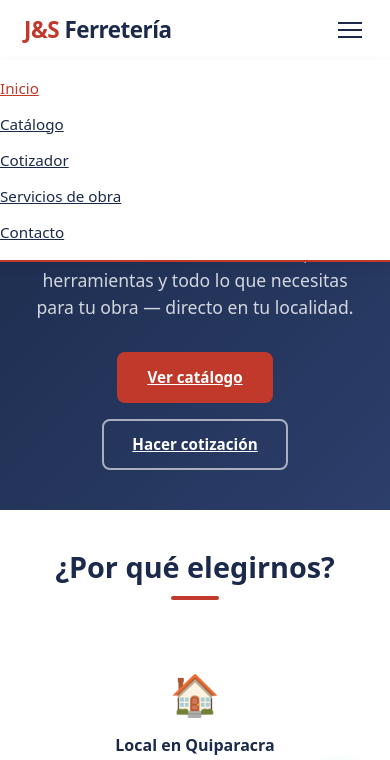
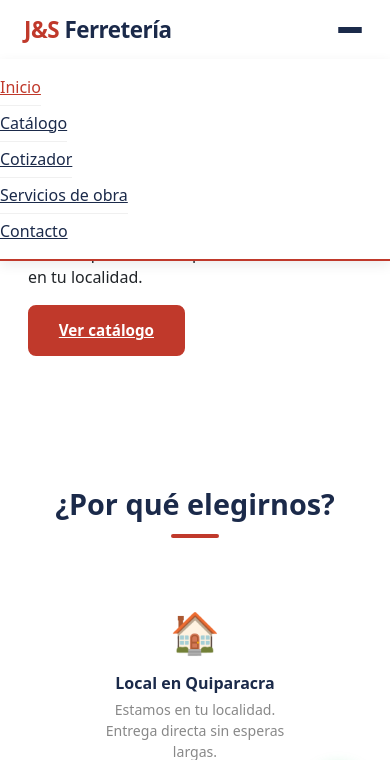
Before and after one commit to OJ-Edelsonn/ferresystem, a PHP site: page /ferresystem/index.php in a window 390 px wide. Shown: the top 760 px of the page. Run offline with PHP 8.4, Linux system fonts and the light colour scheme; data comes from the database, SQL or seed files in the repository; data that the repository does not hold is empty.

Commit message:
Mejoras para la versión movil (responsive)

```diff
--- a/public/css/estilos.css
+++ b/public/css/estilos.css
@@ -45,69 +45,115 @@ img { max-width: 100%; display: block; }
     z-index: 999;
     box-shadow: 0 2px 8px rgba(0,0,0,0.06);
 }
+
 .navbar-logo {
     font-size: 1.4rem;
     font-weight: 800;
     color: var(--rojo);
     letter-spacing: -0.5px;
+    cursor: pointer;
 }
 .navbar-logo span { color: var(--navy); }
+
+/* Menú horizontal en desktop */
 .navbar-nav {
     display: flex;
+    flex-direction: row;
     gap: 1.5rem;
     list-style: none;
+    margin: 0;
+    padding: 0;
 }
 .navbar-nav a {
     font-size: 0.95rem;
     font-weight: 500;
     color: var(--navy);
     transition: color 0.2s;
+    white-space: nowrap;
 }
 .navbar-nav a:hover,
 .navbar-nav a.activo { color: var(--rojo); }
 
-/* Menú hamburguesa móvil */
+/* Botón hamburguesa — oculto en desktop */
 .nav-toggle {
     display: none;
     background: none;
     border: none;
     cursor: pointer;
     padding: 4px;
+    flex-direction: column;
+    gap: 5px;
 }
 .nav-toggle span {
     display: block;
     width: 24px;
     height: 2px;
     background: var(--navy);
-    margin: 5px 0;
     transition: 0.3s;
+    border-radius: 2px;
 }
 
-/* ── Hero ── */
-.hero {
-    background: linear-gradient(135deg, var(--navy) 0%, #2C3E6A 100%);
-    color: var(--blanco);
-    padding: 5rem 1.5rem 4rem;
-    text-align: center;
+/* Animación del botón hamburguesa cuando está activo */
+.nav-toggle.activo span:nth-child(1) {
+    transform: translateY(7px) rotate(45deg);
 }
-.hero h1 {
-    font-size: clamp(2rem, 5vw, 3.2rem);
-    font-weight: 800;
-    line-height: 1.2;
-    margin-bottom: 1rem;
+.nav-toggle.activo span:nth-child(2) {
+    opacity: 0;
 }
-.hero h1 span { color: var(--rojo); }
-.hero p {
-    font-size: 1.1rem;
-    color: rgba(255,255,255,0.8);
-    max-width: 560px;
-    margin: 0 auto 2rem;
+.nav-toggle.activo span:nth-child(3) {
+    transform: translateY(-7px) rotate(-45deg);
 }
-.hero-btns {
-    display: flex;
-    gap: 1rem;
-    justify-content: center;
-    flex-wrap: wrap;
+
+/* ── Responsive móvil ── */
+@media (max-width: 768px) {
+    /* Mostrar botón hamburguesa */
+    .nav-toggle {
+        display: flex;
+    }
+
+    /* Menú oculto por defecto en móvil */
+    .navbar-nav {
+        display: none;
+        flex-direction: column;
+        position: absolute;
+        top: 100%;
+        left: 0;
+        right: 0;
+        background: var(--blanco);
+        padding: 1rem 1.5rem;
+        border-bottom: 2px solid var(--rojo);
+        box-shadow: 0 4px 12px rgba(0,0,0,0.08);
+        gap: 0.75rem;
+        z-index: 998;
+    }
+
+    /* Menú visible cuando tiene clase 'abierto' */
+    .navbar-nav.abierto {
+        display: flex;
+    }
+
+    .navbar-nav a {
+        font-size: 1rem;
+        padding: 0.4rem 0;
+        border-bottom: 1px solid #f0f0f0;
+    }
+
+    .navbar-nav li:last-child a {
+        border-bottom: none;
+    }
+}
+
+/* ── Fix desktop — asegurar que el menú sea siempre horizontal ── */
+@media (min-width: 769px) {
+    .navbar-nav {
+        display: flex !important;
+        flex-direction: row !important;
+        position: static !important;
+        background: transparent !important;
+        border: none !important;
+        box-shadow: none !important;
+        padding: 0 !important;
+    }
 }
 
 /* ── Botones ── */
--- a/public/navbar.php
+++ b/public/navbar.php
@@ -7,35 +7,55 @@ $tel_whatsapp = '51900749742';
 <head>
     <meta charset="UTF-8">
     <meta name="viewport" content="width=device-width, initial-scale=1.0">
+    <title><?= htmlspecialchars($titulo ?? 'J&S Ferretería') ?> — Quiparacra, Pasco</title>
     <link rel="icon" type="image/png" href="img/favicon.png">
     <link rel="shortcut icon" type="image/png" href="img/favicon.png">
-    <title><?= htmlspecialchars($titulo ?? 'J&S Ferretería') ?> — Quiparacra, Pasco</title>
     <link rel="stylesheet" href="/public/css/estilos.css">
     <link href="https://cdn.jsdelivr.net/npm/bootstrap@5.3.0/dist/css/bootstrap.min.css" rel="stylesheet">
 </head>
 <body>
 
 <nav class="navbar-js">
-    <div class="navbar-logo">J&S <span>Ferretería</span></div>
-    <button class="nav-toggle" onclick="toggleMenu()" aria-label="Menú">
+    <!-- Logo clickeable que lleva al inicio -->
+    <a href="index.php" style="text-decoration:none;">
+        <div class="navbar-logo">J&S <span>Ferretería</span></div>
+    </a>
+
+    <!-- Botón hamburguesa solo visible en móvil -->
+    <button class="nav-toggle" id="navToggle" aria-label="Menú">
         <span></span><span></span><span></span>
     </button>
+
+    <!-- Menú de navegación -->
     <ul class="navbar-nav" id="navMenu">
-        <li><a href="<?= BASE_URL ?>/public/index.php"
+        <li><a href="index.php"
                class="<?= ($pagina_activa ?? '') === 'inicio'    ? 'activo' : '' ?>">Inicio</a></li>
-        <li><a href="<?= BASE_URL ?>/public/catalogo.php"
+        <li><a href="catalogo.php"
                class="<?= ($pagina_activa ?? '') === 'catalogo'  ? 'activo' : '' ?>">Catálogo</a></li>
-        <li><a href="<?= BASE_URL ?>/public/cotizador.php"
+        <li><a href="cotizador.php"
                class="<?= ($pagina_activa ?? '') === 'cotizador' ? 'activo' : '' ?>">Cotizador</a></li>
-        <li><a href="<?= BASE_URL ?>/public/servicios.php"
+        <li><a href="servicios.php"
                class="<?= ($pagina_activa ?? '') === 'servicios' ? 'activo' : '' ?>">Servicios de obra</a></li>
-        <li><a href="<?= BASE_URL ?>/public/contacto.php"
+        <li><a href="contacto.php"
                class="<?= ($pagina_activa ?? '') === 'contacto'  ? 'activo' : '' ?>">Contacto</a></li>
     </ul>
 </nav>
 
 <script>
-function toggleMenu() {
-    document.getElementById('navMenu').classList.toggle('abierto');
-}
+// Toggle del menú hamburguesa
+document.getElementById('navToggle').addEventListener('click', function() {
+    var menu = document.getElementById('navMenu');
+    menu.classList.toggle('abierto');
+
+    // Animar las tres líneas del botón
+    this.classList.toggle('activo');
+});
+
+// Cerrar menú al hacer clic en un enlace (en móvil)
+document.querySelectorAll('#navMenu a').forEach(function(link) {
+    link.addEventListener('click', function() {
+        document.getElementById('navMenu').classList.remove('abierto');
+        document.getElementById('navToggle').classList.remove('activo');
+    });
+});
 </script>
```
